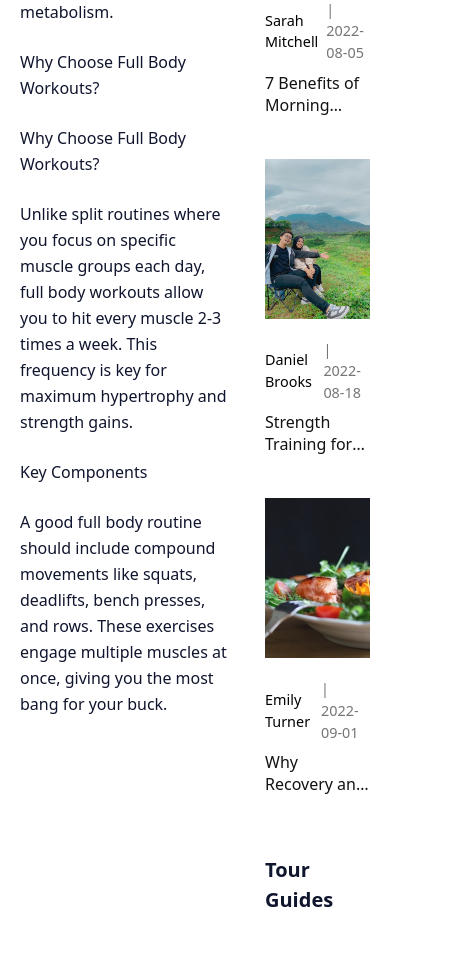
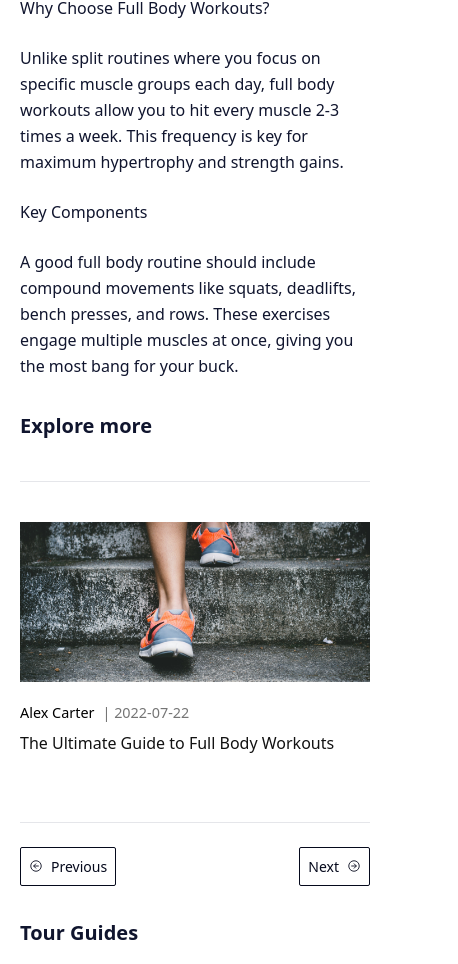
Before and after one commit to mah12345o/blog-web-app, a Next.js app: page /blog/full-body-workout-guide in a window 390 px wide. Shown: the part 1033-1997 px from the top of the page, 458 px wide, since content can reach past the window. Built offline with nearby package versions, Linux system fonts and the light colour scheme.

Commit message:
mobile ui fix

```diff
--- a/app/components/BlogContent.tsx
+++ b/app/components/BlogContent.tsx
@@ -8,6 +8,7 @@ import { Heading } from "./Heading";
 import { RelatedArticles } from "./RelatedArticles";
 import TourGuides from "./TourGuides";
 import { AboutAuthorCarousel } from "./AboutAuthorCarousel";
+import { ExploreCardSlider } from "./ExploreCardSlider";
 
 export const BlogContent = ({ blogData }: { blogData: BlogPostInterface }) => {
   const exploreMoreData = data?.filter((post) => post?.slug !== blogData?.slug);
@@ -47,6 +48,7 @@ export const BlogContent = ({ blogData }: { blogData: BlogPostInterface }) => {
         </div>
         <div className="explore-more-section">
           <Heading title="Explore more" />
+          <div className="explore-section-desktop">
             {exploreMoreData?.map((el) => (
             <ExploreMoreCard
               image={el?.heroImage}
@@ -57,6 +59,10 @@ export const BlogContent = ({ blogData }: { blogData: BlogPostInterface }) => {
               key={el?.title}
             />
           ))}
+          </div>
+          <div className="explore-slider-mobile" style={{ marginTop: "2.25rem" }}>
+            <ExploreCardSlider />
+          </div>
           <div className="blog-explore-margin">
             <Heading title="Tour Guides" />
             <TourGuides />
--- a/app/components/CommentList.tsx
+++ b/app/components/CommentList.tsx
@@ -12,13 +12,13 @@ interface CommentListProps {
 export const CommentList = ({ comments }: CommentListProps) => {
   return (
     <>
-      {comments.map((el) => (
-        <div key={el.id} className="comment">
+      {comments?.map((el) => (
+        <div key={el?.id} className="comment">
           <div className="comment-content">
             <div className="comment-avatar">
               <Image
                 src="/icon/icon2.png"
-                alt={el.name}
+                alt={el?.name}
                 fill
                 className="comment-avatar-img"
               />
--- /dev/null
+++ b/app/components/ExploreCardSlider.tsx
@@ -0,0 +1,111 @@
+"use client";
+
+
+import { useState } from "react";
+import { IoArrowForwardCircleOutline } from "react-icons/io5";
+import { ExploreMoreCard } from "./ExploreMoreCard";
+import { authors } from "../const";
+import data from "@/app/data/data.json";
+
+
+export const ExploreCardSlider=() =>{
+  const [index, setIndex] = useState(0);
+
+  const el = data[index];
+
+  const handleNext = () => {
+    setIndex((prev) => (prev + 1) % authors?.length);
+  };
+
+  const handlePrev = () => {
+    setIndex((prev) => (prev - 1 + authors?.length) % authors?.length);
+  };
+
+  return (
+    <div
+      style={{
+        borderTop: "1px solid #E5E6EA",
+        paddingTop: "2.5rem",
+        marginTop: "2.5rem",
+      }}
+    >
+      <ExploreMoreCard
+        image={el?.heroImage}
+        authorName={el?.author?.name}
+        content={el?.title}
+        date={el?.date}
+        slug={el?.slug}
+        key={el?.title}
+      />
+      {/* Previous/Next Blog Nav */}
+      <div
+        style={{
+          display: "flex",
+          justifyContent: "space-between",
+          alignItems: "center",
+          borderTop: "1px solid #E5E6EA",
+          marginTop: "2.5rem",
+          paddingTop: "1.5rem",
+        }}
+      >
+        {/* Previous */}
+        <div
+          style={{
+            display: "flex",
+            flexDirection: "column",
+            alignItems: "flex-start",
+            gap: "0.5rem",
+            cursor: "pointer",
+          }}
+          onClick={handlePrev}
+        >
+          <p
+            style={{
+              fontSize: "0.875rem",
+              display: "flex",
+              alignItems: "center",
+              gap: "0.5rem",
+              border: "1px solid #05091C",
+              borderRadius: "2px",
+              color: "#05091C",
+              padding: "0.5rem",
+            }}
+          >
+            <IoArrowForwardCircleOutline className="rotate-180" /> Previous
+          </p>
+        </div>
+
+        {/* Next */}
+        <div
+          style={{
+            display: "flex",
+            alignItems: "center",
+            gap: "0.5rem",
+            textAlign: "right",
+            cursor: "pointer",
+          }}
+          onClick={handleNext}
+        >
+          <div className="flex flex-col items-end">
+            <p
+              style={{
+                fontSize: "0.875rem",
+                display: "flex",
+                gap: "0.5rem",
+                alignItems: "center",
+                border: "1px solid #05091C",
+                width: "fit-content",
+                borderRadius: "2px",
+                color: "#05091C",
+                padding: "0.5rem",
+              }}
+            >
+              Next
+              <IoArrowForwardCircleOutline />
+            </p>
+          </div>
+        </div>
+      </div>
+    </div>
+  );
+}
--- a/app/components/image/NextFillImage.tsx
+++ b/app/components/image/NextFillImage.tsx
@@ -1,5 +1,4 @@
 import Image from "next/image";
-import { twMerge } from "tailwind-merge";
 
 // Define the prop types for better TypeScript support
 interface NextFillImageProps {
@@ -22,13 +21,13 @@ export const NextFillImage = ({
   children,
 }: NextFillImageProps) => {
   return (
-    <div className={twMerge("relative overflow-hidden", className)}>
+    <div className={`next-fill-image-wrapper ${className}`}>
       <Image
         src={src}
         alt={alt}
         fill
         priority={priority}
-        className={twMerge("object-cover", imageClassName)}
+        className={`next-fill-image ${imageClassName}`}
         quality={quality}
       />
       {children}
--- a/app/globals.css
+++ b/app/globals.css
@@ -19,19 +19,19 @@
   gap: 2rem;
 }
 
-.content-container > div:first-child {
-  width: 70%;
-}
 
-.explore-more-section {
-  width: 30%;
-}
+
+
 
 /* =====================
    RESPONSIVE LAYOUT
    ===================== */
 
 .lg-block {
+  display: none;
+}
+
+.explore-slider-mobile {
   display: none;
 }
 
@@ -169,6 +169,10 @@
   padding-bottom: 0.5rem;
   border-radius: 0.375rem;
   background-color: #f9fafb;
+}
+
+.explore-section-desktop{
+  display: block;
 }
 
 .comment-delimiter {
@@ -753,14 +757,49 @@
 }
 
 /* =====================
+   NEXT FILL IMAGE
+   ===================== */
+
+.next-fill-image-wrapper {
+  position: relative;
+  overflow: hidden;
+}
+
+.next-fill-image {
+  object-fit: cover;
+}
+
+ .explore-more-section {
+  width: 30%;
+}
+/* =====================
    RESPONSIVE DESIGN
    ===================== */
-
+.content-container > div:first-child {
+  width: 70%;
+}
 @media (max-width: 640px) {
   .comment-header {
     flex-direction: column;
     align-items: flex-start;
   }
+  .explore-slider-mobile {
+    display: block;
+  }
+
+.explore-section-desktop{
+  display: none;
+}
+  .content-container {
+    flex-direction: column;
+  }
+
+  .explore-more-section {
+  width: 100%;
+}
+.content-container > div:first-child {
+  width: 100%;
+}
 }
 
 @media (min-width: 640px) {
@@ -783,6 +822,16 @@
     margin: 0;
   }
 
+
+
+  .content-container > div:first-child {
+    width: 70%;
+  }
+
+  .explore-more-section {
+    width: 30%;
+  }
+
   .related-grid {
     grid-template-columns: repeat(4, 1fr);
     margin: 0 30px;
```
Lines whose indentation alone changed are shown as unchanged.
